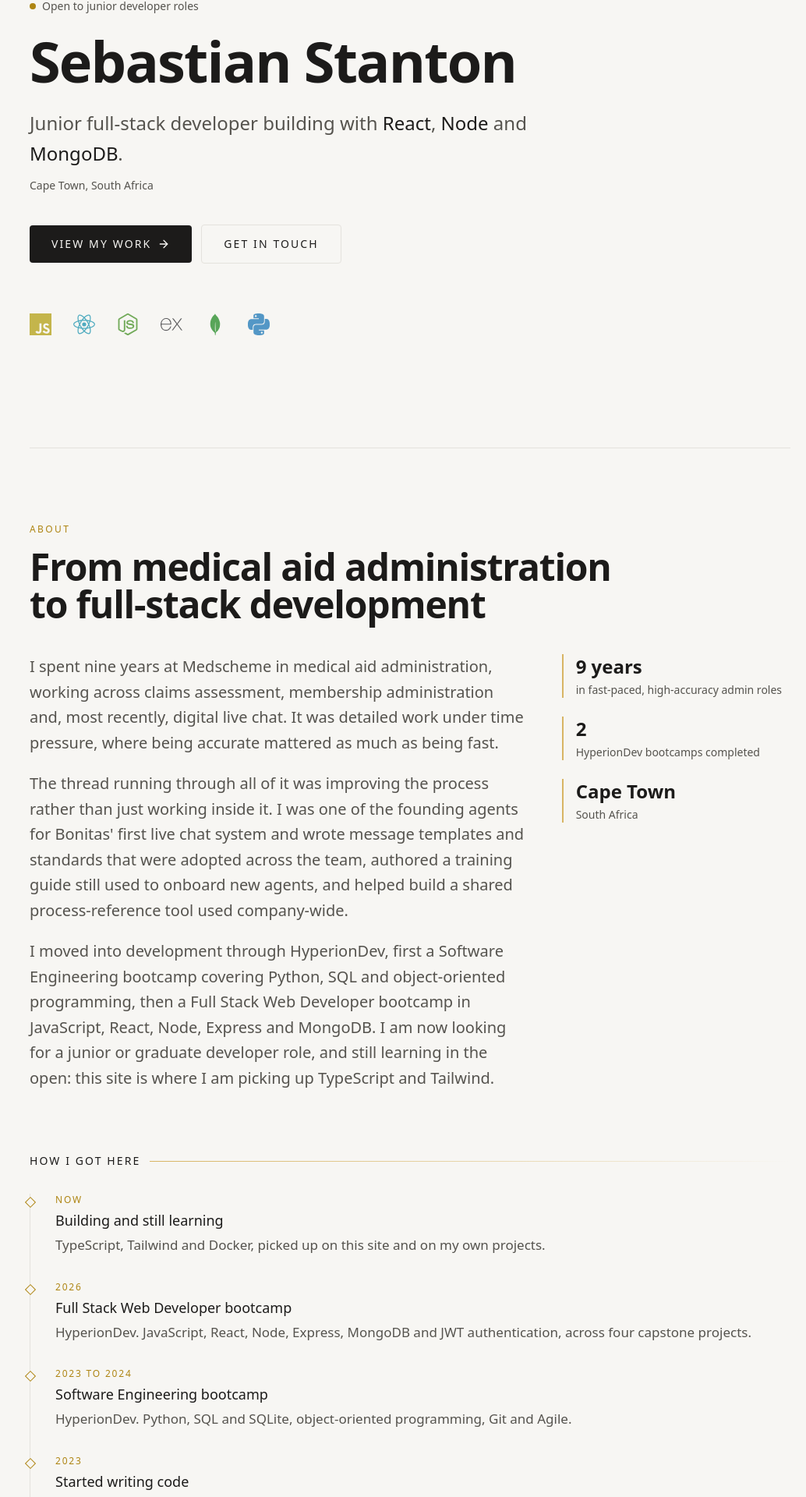
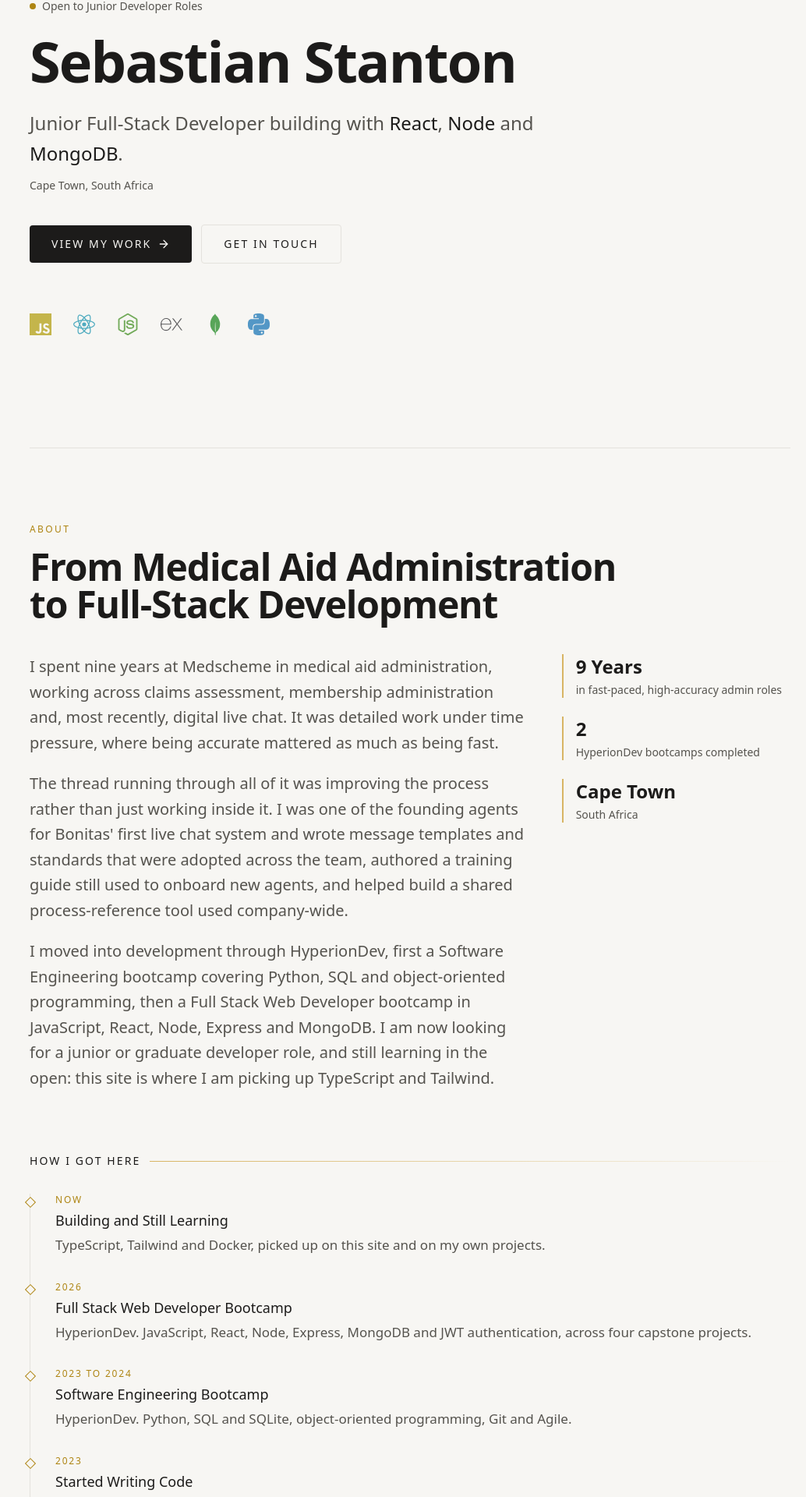
Before and after one commit to SZStanton/portfolio, a React (Vite) app: page / in a window 1280 px wide. Shown: the part 215-2135 px from the top of the page at 78% size, without its empty margins (114-1148 px from the left). Built offline with nearby package versions, Linux system fonts and the light colour scheme.

Commit message:
use title case for headings and labels

```diff
--- a/index.html
+++ b/index.html
@@ -7,7 +7,7 @@
     <title>Sebastian Stanton | Junior Full-Stack Developer</title>
     <meta
       name="description"
-      content="Junior full-stack developer in Cape Town, building with React, Node and MongoDB. Career changer with nine years in high-accuracy administration."
+      content="Junior Full-Stack Developer in Cape Town, building with React, Node and MongoDB. Career changer with nine years in high-accuracy administration."
     />
     <meta name="author" content="Sebastian Stanton" />
     <!-- Tints the browser chrome on mobile to match the page. -->
@@ -20,7 +20,7 @@
     <meta property="og:title" content="Sebastian Stanton | Junior Full-Stack Developer" />
     <meta
       property="og:description"
-      content="Junior full-stack developer in Cape Town, building with React, Node and MongoDB."
+      content="Junior Full-Stack Developer in Cape Town, building with React, Node and MongoDB."
     />
     <meta property="og:site_name" content="Sebastian Stanton" />
     <meta name="twitter:card" content="summary_large_image" />
--- a/src/components/layout/Footer.tsx
+++ b/src/components/layout/Footer.tsx
@@ -31,7 +31,7 @@ export function Footer() {
         {/* Name is left to the copyright line below, so it appears once here. */}
         <p className="flex items-center gap-3 text-[0.9375rem]">
           <span className="size-1.5 rotate-45 bg-accent/70" />
-          Junior full-stack developer, Cape Town
+          Junior Full-Stack Developer, Cape Town
         </p>
 
         {/* A second way to reach every page, without scrolling back up. */}
--- a/src/components/sections/About.tsx
+++ b/src/components/sections/About.tsx
@@ -1,6 +1,6 @@
 // Quick facts, kept beside the prose so the section scans as well as it reads.
 const facts = [
-  { value: '9 years', label: 'in fast-paced, high-accuracy admin roles' },
+  { value: '9 Years', label: 'in fast-paced, high-accuracy admin roles' },
   { value: '2', label: 'HyperionDev bootcamps completed' },
   { value: 'Cape Town', label: 'South Africa' },
 ]
@@ -9,28 +9,28 @@ const facts = [
 const timeline = [
   {
     period: 'Now',
-    title: 'Building and still learning',
+    title: 'Building and Still Learning',
     detail: 'TypeScript, Tailwind and Docker, picked up on this site and on my own projects.',
   },
   {
     period: '2026',
-    title: 'Full Stack Web Developer bootcamp',
+    title: 'Full Stack Web Developer Bootcamp',
     detail:
       'HyperionDev. JavaScript, React, Node, Express, MongoDB and JWT authentication, across four capstone projects.',
   },
   {
     period: '2023 to 2024',
-    title: 'Software Engineering bootcamp',
+    title: 'Software Engineering Bootcamp',
     detail: 'HyperionDev. Python, SQL and SQLite, object-oriented programming, Git and Agile.',
   },
   {
     period: '2023',
-    title: 'Started writing code',
+    title: 'Started Writing Code',
     detail: 'Python and web development through Sololearn, in my own time alongside full-time work.',
   },
   {
     period: '2014 to 2026',
-    title: 'Medical aid administration',
+    title: 'Medical Aid Administration',
     detail:
       'Claims assessment, membership administration, then digital live chat at Medscheme. Founding agent on Bonitas’ first live chat system.',
   },
@@ -43,7 +43,7 @@ export function About() {
       <p className="text-xs font-medium uppercase tracking-[0.2em] text-accent">About</p>
 
       <h2 className="mt-4 max-w-3xl text-4xl font-semibold tracking-tight text-heading sm:text-5xl">
-        From medical aid administration to full-stack development
+        From Medical Aid Administration to Full-Stack Development
       </h2>
 
       {/* Prose takes two thirds, facts sit alongside from medium screens up. */}
@@ -82,7 +82,7 @@ export function About() {
 
       <div className="mt-20">
         <h3 className="flex items-center gap-3 text-sm font-medium uppercase tracking-[0.15em] text-heading">
-          How I got here
+          How I Got Here
           <span className="h-px flex-1 bg-gradient-to-r from-accent-soft to-transparent" />
         </h3>
 
--- a/src/components/sections/Hero.tsx
+++ b/src/components/sections/Hero.tsx
@@ -19,7 +19,7 @@ export function Hero() {
           <span className="absolute inline-flex size-full animate-ping rounded-full bg-accent opacity-60" />
           <span className="relative inline-flex size-2 rounded-full bg-accent" />
         </span>
-        Open to junior developer roles
+        Open to Junior Developer Roles
       </p>
 
       <h1 className="mt-6 text-5xl font-semibold tracking-tight text-heading sm:text-7xl">
@@ -29,7 +29,7 @@ export function Hero() {
       {/* Tech names lifted to heading colour so a skim picks up the stack.
           The {' '} are real spaces, which JSX would otherwise drop at line ends. */}
       <p className="mt-6 max-w-2xl text-xl leading-relaxed sm:text-2xl">
-        Junior full-stack developer building with{' '}
+        Junior Full-Stack Developer building with{' '}
         <span className="text-heading">React</span>,{' '}
         <span className="text-heading">Node</span> and{' '}
         <span className="text-heading">MongoDB</span>.
--- a/src/components/sections/ProjectCard.tsx
+++ b/src/components/sections/ProjectCard.tsx
@@ -5,8 +5,8 @@ import { TechIcon } from '../ui/TechIcon'
 // Record means every kind has to have a label, so adding one to the
 // type without labelling it fails the build.
 const kindLabels: Record<ProjectKind, string> = {
-  'full-stack': 'Full stack',
-  'front-end': 'Front end',
+  'full-stack': 'Full Stack',
+  'front-end': 'Front End',
   database: 'Database',
 }
 
@@ -46,7 +46,7 @@ function Links({ project }: { project: Project }) {
           className="inline-flex items-center gap-2 font-medium text-accent transition-opacity hover:opacity-75 active:opacity-75"
         >
           <LuExternalLink className="size-4" />
-          Live demo
+          Live Demo
         </a>
       )}
     </div>
@@ -98,7 +98,7 @@ export function FeaturedProjectCard({ project }: { project: Project }) {
           <details className="group/more mt-5">
             <summary className="flex cursor-pointer list-none items-center gap-2 text-sm font-medium text-heading transition-colors hover:text-accent">
               <LuChevronDown className="size-4 transition-transform group-open/more:rotate-180" />
-              What I would add next
+              What I Would Add Next
             </summary>
             <ul className="mt-3 space-y-2 pl-6 text-[0.9375rem]">
               {project.futureImprovements.map((item) => (
--- a/src/data/skills.ts
+++ b/src/data/skills.ts
@@ -44,7 +44,7 @@ export const skillGroups: SkillGroup[] = [
     ],
   },
   {
-    title: 'Tools and practices',
+    title: 'Tools and Practices',
     skills: [
       { name: 'Git', tech: 'Git' },
       { name: 'GitHub', tech: 'GitHub' },
--- a/src/pages/Contact.tsx
+++ b/src/pages/Contact.tsx
@@ -85,7 +85,7 @@ export function Contact() {
       </p>
 
       <h1 className="mt-4 max-w-3xl text-4xl font-semibold tracking-tight text-heading sm:text-5xl">
-        Get in touch
+        Get in Touch
       </h1>
 
       <p className="mt-6 max-w-2xl text-xl leading-relaxed">
--- a/src/pages/Projects.tsx
+++ b/src/pages/Projects.tsx
@@ -54,7 +54,7 @@ export function Projects() {
       </div>
 
       <div className="mt-16">
-        <SectionHeading>Also worth a look</SectionHeading>
+        <SectionHeading>Also Worth a Look</SectionHeading>
         <div className="mt-6 grid gap-6 md:grid-cols-2">
           {other.map((project) => (
             <CompactProjectCard key={project.id} project={project} />
--- a/src/pages/Skills.tsx
+++ b/src/pages/Skills.tsx
@@ -7,7 +7,7 @@ export function Skills() {
       <p className="text-xs font-medium uppercase tracking-[0.2em] text-accent">Skills</p>
 
       <h1 className="mt-4 max-w-3xl text-4xl font-semibold tracking-tight text-heading sm:text-5xl">
-        What I build with
+        What I Build With
       </h1>
 
       <p className="mt-6 max-w-2xl text-xl leading-relaxed">
```
